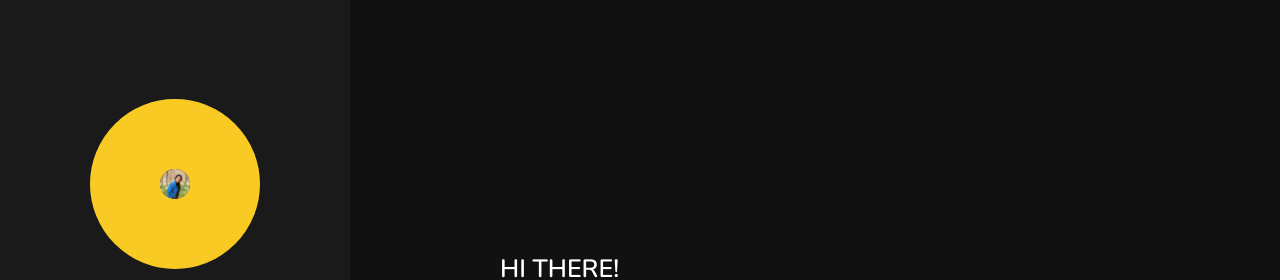
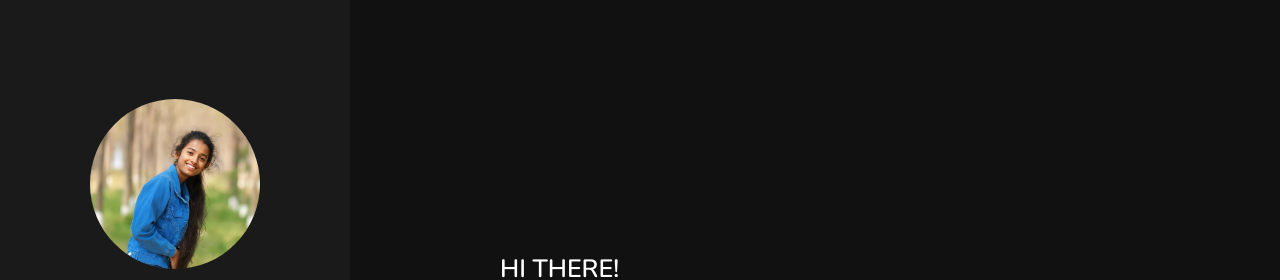
Before and after one commit to Github-samp/CodeClause_Protfolio, a plain HTML site: page index.html in a window 1280 px wide. Shown: the top 280 px of the page. Drawn offline with nearby package versions, Linux system fonts and the light colour scheme.

Commit message:
Update style.css

```diff
--- a/style.css
+++ b/style.css
@@ -91,7 +91,7 @@ header .user img{
     border-radius :50%;
     object-fit:cover;
     margin-bottom:1rem;
-    border:7rem solid var(--yellow)
+
 }
 header .user .name{
     font-size: 3.5rem;
```
